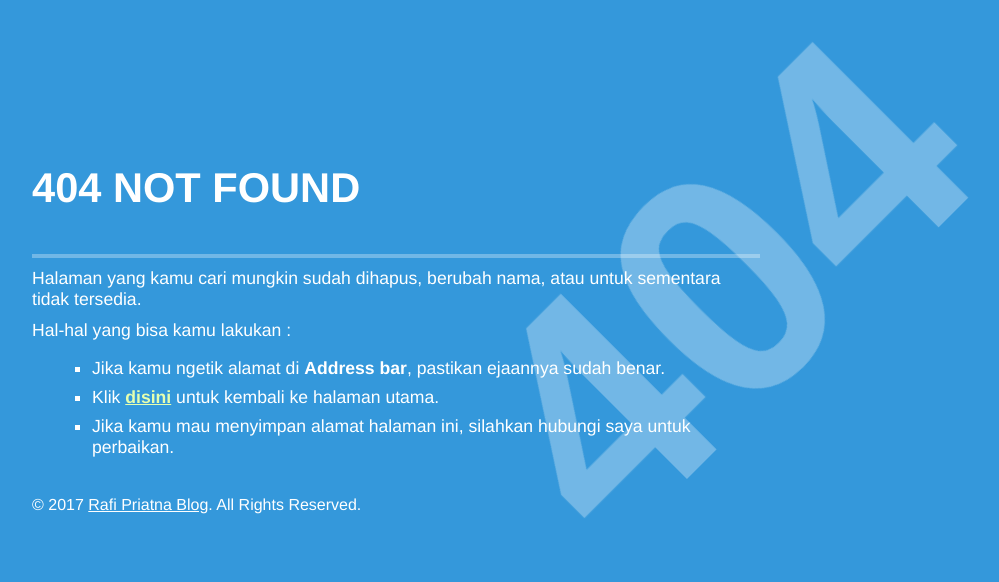
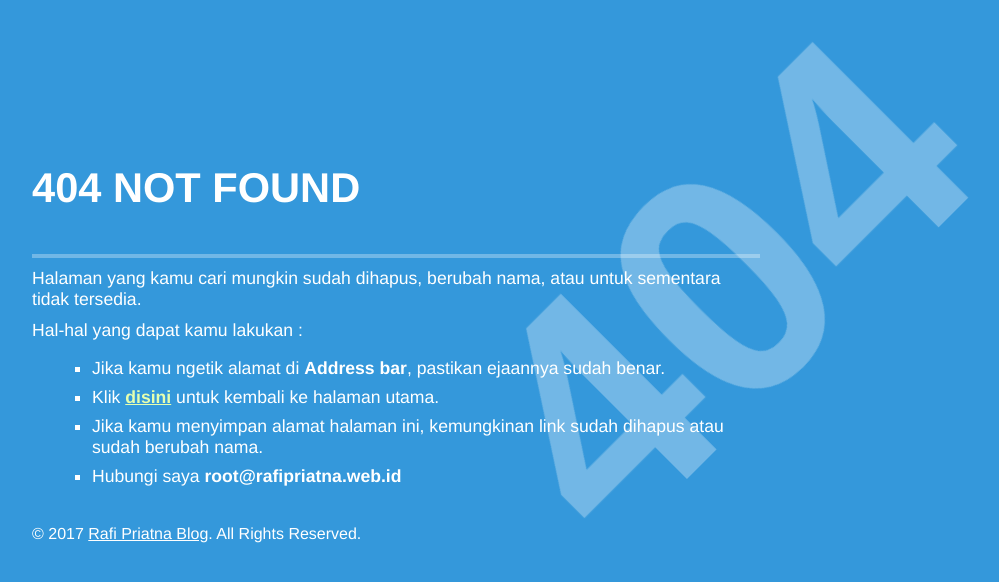
Before and after one commit to Rafi378/RafiPriatnaBlog, a plain HTML site: page 404.html in a window 1280 px wide. Shown: the whole page, without its empty margins (252-1251 px from the left). Drawn offline with Linux system fonts and the light colour scheme.

Commit message:
Update 404.html

```diff
--- a/404.html
+++ b/404.html
@@ -6,11 +6,12 @@
     <h3>404 Not Found</h3>
     <hr/>
     <p>Halaman yang kamu cari mungkin sudah dihapus, berubah nama, atau untuk sementara tidak tersedia.</p>
-    <p>Hal-hal yang bisa kamu lakukan :</p>
+    <p>Hal-hal yang dapat kamu lakukan :</p>
     <ul>
       <li>Jika kamu ngetik alamat di <strong>Address bar</strong>, pastikan ejaannya sudah benar.</li>
       <li>Klik <strong><a href='www.rafipriatna.web.id'>disini</a></strong> untuk kembali ke halaman utama.</li>
-      <li>Jika kamu mau menyimpan alamat halaman ini, silahkan hubungi saya untuk perbaikan.</li>
+      <li>Jika kamu menyimpan alamat halaman ini, kemungkinan link sudah dihapus atau sudah berubah nama.</li>
+      <li>Hubungi saya <strong>root@rafipriatna.web.id</strong></li>
     </ul>
   </div>
 <div class='copyright404'>
```
